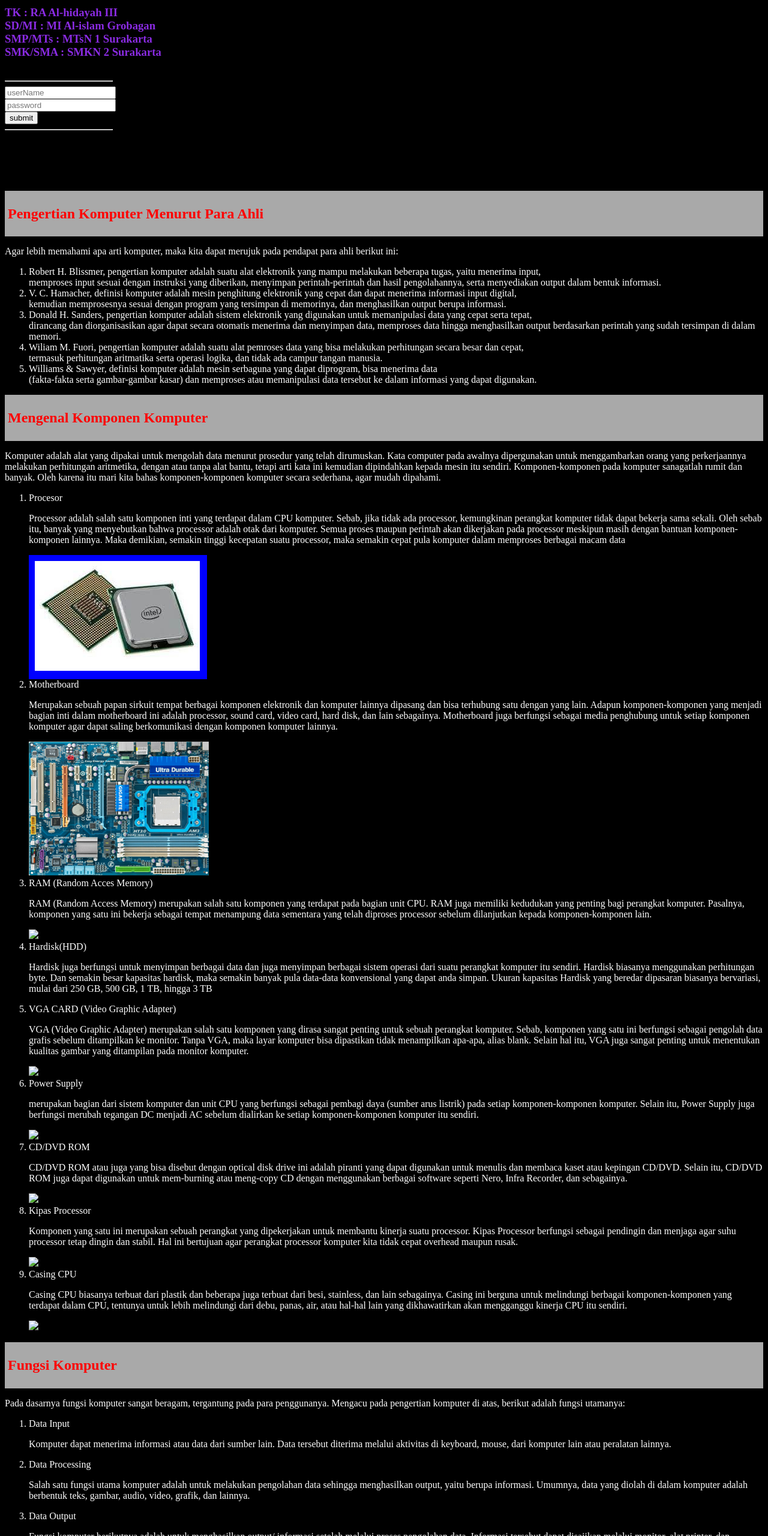
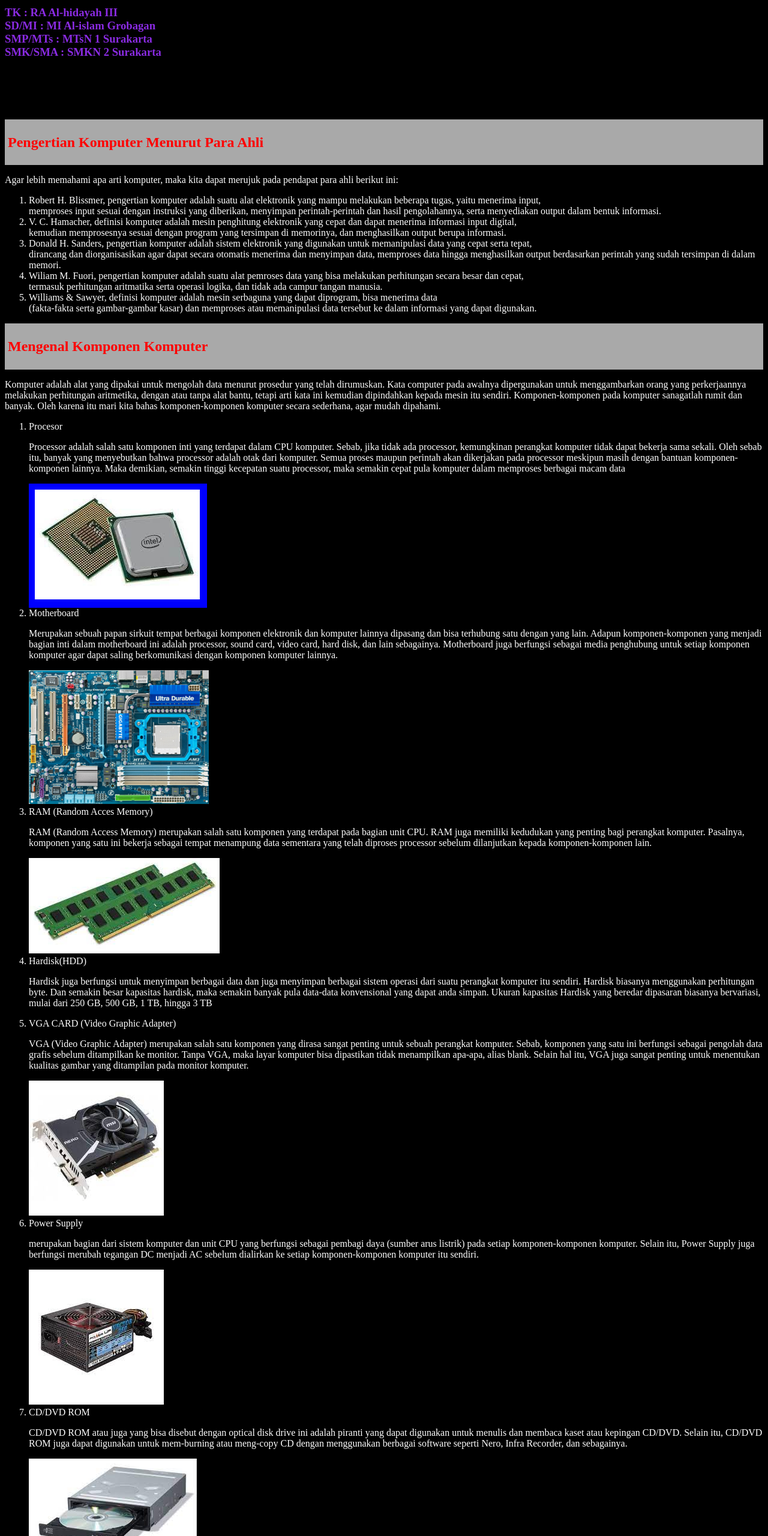
Before and after one commit to MSH1317/Profil, a plain HTML site: page index.html in a window 1280 px wide. Shown: the part 820-3380 px from the top of the page at 60% size. Drawn offline with Linux system fonts and the light colour scheme; files whose address does not match are found by name.

Commit message:
ubah aset

```diff
--- a/index.html
+++ b/index.html
@@ -33,21 +33,6 @@
 		SD/MI	: MI Al-islam Grobagan<br>
 		SMP/MTs	: MTsN 1 Surakarta<br>
 		SMK/SMA	: SMKN 2 Surakarta<br></h3>
-</body>
-</body>
-<div class="container">
-			<div style="margin-top: 20%;">
-				<hr>
-				<div class="form-group">
-					<input type="email" name="userName" placeholder="userName">
-				</div>
-				<div class="form-group">
-					<input type="password" name="password" placeholder="password">
-				</div>
-				<button type="submit" class="btn btn-info">submit</button>
-				<hr>
-				</form>
-	</div>
 </div>
 </body>
 <body>
@@ -85,20 +70,20 @@ Komponen-komponen pada komputer sanagatlah rumit dan banyak. Oleh karena itu mar
 <li>Procesor
 <p>Processor adalah salah satu komponen inti yang terdapat dalam CPU komputer. Sebab, jika tidak ada processor, kemungkinan perangkat komputer tidak dapat bekerja sama sekali. Oleh sebab itu, banyak yang menyebutkan bahwa processor adalah otak dari komputer. Semua proses maupun perintah akan dikerjakan pada processor meskipun masih dengan bantuan komponen-komponen lainnya. Maka demikian, semakin tinggi kecepatan suatu processor, maka semakin cepat pula komputer dalam memproses berbagai macam data</p></li>
 	<div class="processor">
-	<img src="file:///D:/my/Web My/download.jpg">
+	<img src="download.jpg">
 	</div>
 <li>Motherboard
 <p>Merupakan sebuah papan sirkuit tempat berbagai komponen elektronik dan komputer lainnya dipasang dan bisa terhubung satu dengan yang lain.
 Adapun komponen-komponen yang menjadi bagian inti dalam motherboard ini adalah processor, sound card, video card, hard disk, dan lain sebagainya.
 Motherboard juga berfungsi sebagai media penghubung untuk setiap komponen komputer agar dapat saling berkomunikasi dengan komponen komputer lainnya.</p></li>
-	<img src="file://D:/my/Web My/motherboard.PNG">
+	<img src="motherboard.PNG">
 
 
 <li>RAM (Random Acces Memory)
 <p>RAM (Random Access Memory) merupakan salah satu komponen yang terdapat pada bagian unit CPU. RAM juga memiliki kedudukan yang penting bagi perangkat
 komputer. Pasalnya, komponen yang satu ini bekerja sebagai tempat menampung data sementara yang telah diproses processor sebelum dilanjutkan kepada
 komponen-komponen lain.</p></li>
-	<img src="file:///D:/my/Web My/download%20(2).jpg">
+	<img src="download%20(2).jpg">
 
 <li>Hardisk(HDD)
 <p>Hardisk juga berfungsi untuk menyimpan berbagai data dan juga menyimpan berbagai sistem operasi dari suatu perangkat komputer itu sendiri.
@@ -109,28 +94,28 @@ Hardisk biasanya menggunakan perhitungan byte. Dan semakin besar kapasitas hardi
 <p>VGA (Video Graphic Adapter) merupakan salah satu komponen yang dirasa sangat penting untuk sebuah perangkat komputer. Sebab,
 komponen yang satu ini berfungsi sebagai pengolah data grafis sebelum ditampilkan ke monitor. Tanpa VGA, maka layar komputer bisa dipastikan
 tidak menampilkan apa-apa, alias blank. Selain hal itu, VGA juga sangat penting untuk menentukan kualitas gambar yang ditampilan pada monitor komputer.</p></li>
-	<img src="file:///D:/my/Web My/download%20(3).jpg">
+	<img src="download%20(3).jpg">
 <li>Power Supply
 <p>merupakan bagian dari sistem komputer dan unit CPU yang berfungsi sebagai pembagi daya (sumber arus listrik) pada setiap komponen-komponen komputer.
 Selain itu, Power Supply juga berfungsi merubah tegangan DC menjadi AC sebelum dialirkan ke setiap komponen-komponen komputer itu sendiri.</p></li>
-	<img src="file:///D:/my/Web My/download%20(4).jpg">
+	<img src="download%20(4).jpg">
 <li>CD/DVD ROM
 <p>CD/DVD ROM atau juga yang bisa disebut dengan optical disk drive ini adalah piranti yang dapat digunakan untuk menulis dan membaca kaset
 atau kepingan CD/DVD. Selain itu, CD/DVD ROM juga dapat digunakan untuk mem-burning atau meng-copy CD dengan menggunakan berbagai software seperti Nero,
 Infra Recorder, dan sebagainya.</p></li>
-	<img src="file:///D:/my/Web My/download%20(5).jpg">
+	<img src="download%20(5).jpg">
 
 
 <li>Kipas Processor
 <p>Komponen yang satu ini merupakan sebuah perangkat yang dipekerjakan untuk membantu kinerja suatu processor.
 Kipas Processor berfungsi sebagai pendingin dan menjaga agar suhu processor tetap dingin dan stabil. Hal ini bertujuan agar perangkat processor
 komputer kita tidak cepat overhead maupun rusak.</p></li>
-	<img src="file:///D:/my/Web My/download%20(6).jpg">
+	<img src="download%20(6).jpg">
 <li>Casing CPU
 <p>Casing CPU biasanya terbuat dari plastik dan beberapa juga terbuat dari besi, stainless, dan lain sebagainya.
 Casing ini berguna untuk melindungi berbagai komponen-komponen yang terdapat dalam CPU, tentunya untuk lebih melindungi dari debu, panas,
 air, atau hal-hal lain yang dikhawatirkan akan mengganggu kinerja CPU itu sendiri.</p></li>
-	<img src="file:///D:/my/Web My/download%20(7).jpg">
+	<img src="download%20(7).jpg">
 </ol>
 			<div class="subtopik">
 			<h2>Fungsi Komputer</h2>
@@ -183,7 +168,7 @@ Berdasarkan bentuk dan ukurannya, komputer dapat dibedakan menjadi tujuh jenis k
 </body>
 <body>
 	<a id="A2" class="link"href="https://www.youtube.com/channel/UCVQuXcfTwPg3EOqoLrhGs0Q" target="_blank">Subscribe Channel MSH</a>
-	<a class="link"href="file:///D:/my/Web My/html 2.html" target="_blank">cari artikel lainnya.....</a>
+	<a class="link"href="html 2.html" target="_blank">cari artikel lainnya.....</a>
 </body>
 <form class="pesan">
 	<br/>
@@ -194,7 +179,7 @@ Berdasarkan bentuk dan ukurannya, komputer dapat dibedakan menjadi tujuh jenis k
 </form>
 <body>
 	<div class="logo">
-	<img src="D:/my/Web My/123.gif">
+	<img src="123.gif">
 	</div>
 </body>
 </html>
```
